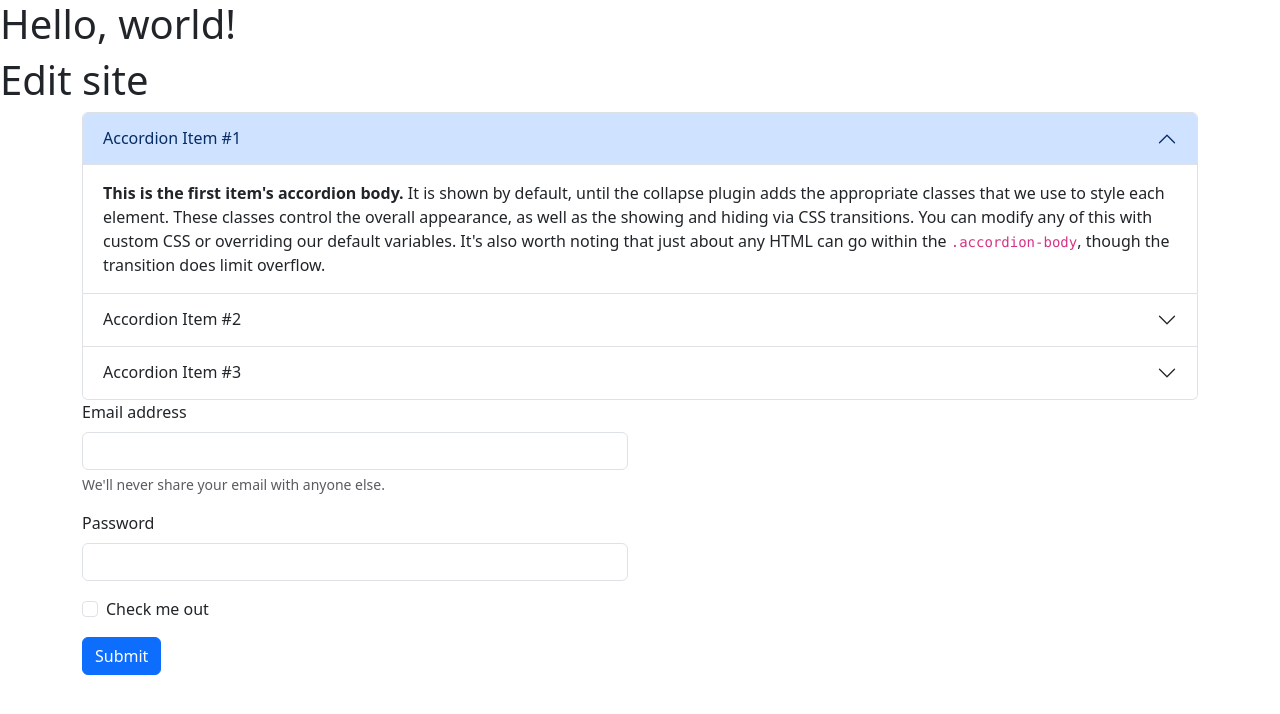
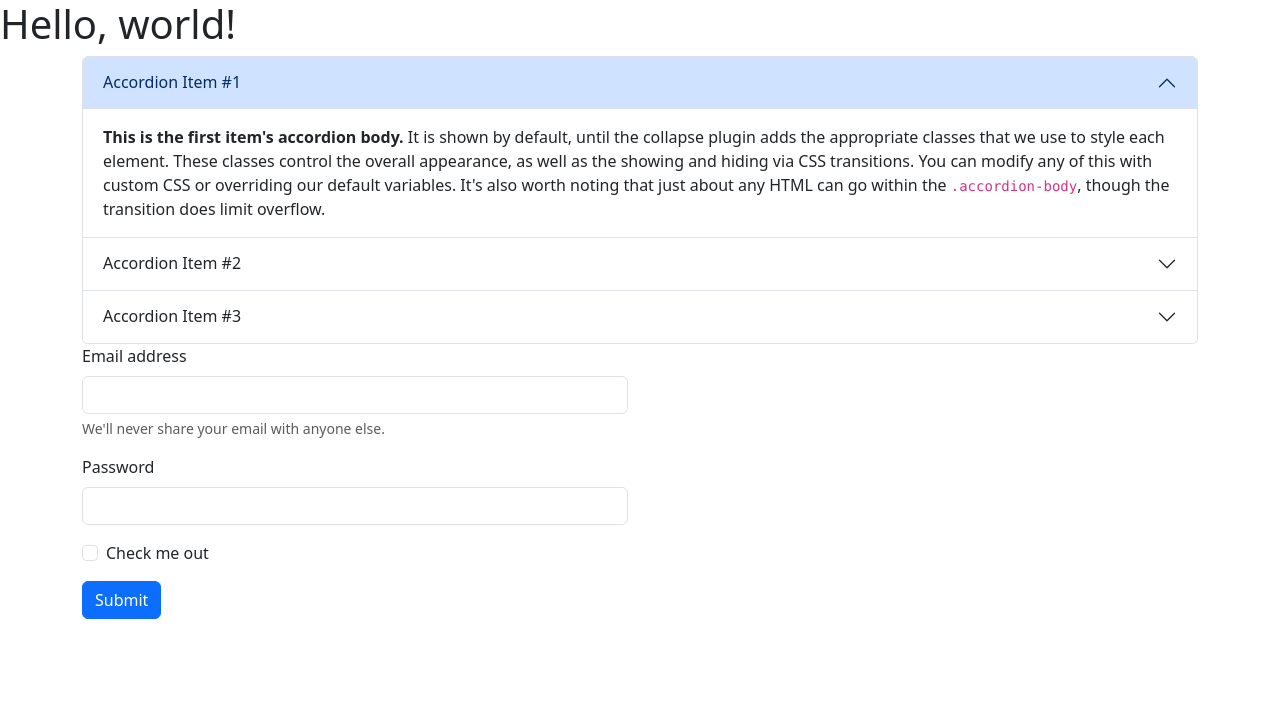
Before and after one commit to andreza-fernandes/GitHubPages, a plain HTML site: page docs/index.html in a window 1280 px wide. Drawn offline with nearby package versions, Linux system fonts and the light colour scheme.

Commit message:
Update file

```diff
--- a/docs/index.html
+++ b/docs/index.html
@@ -11,7 +11,6 @@
 
 <body>
     <h1>Hello, world!</h1>
-    <h1>Edit site</h1>
     <script src="https://cdn.jsdelivr.net/npm/bootstrap@5.3.1/dist/js/bootstrap.bundle.min.js"
         integrity="sha384-HwwvtgBNo3bZJJLYd8oVXjrBZt8cqVSpeBNS5n7C8IVInixGAoxmnlMuBnhbgrkm"
         crossorigin="anonymous"></script>
```
